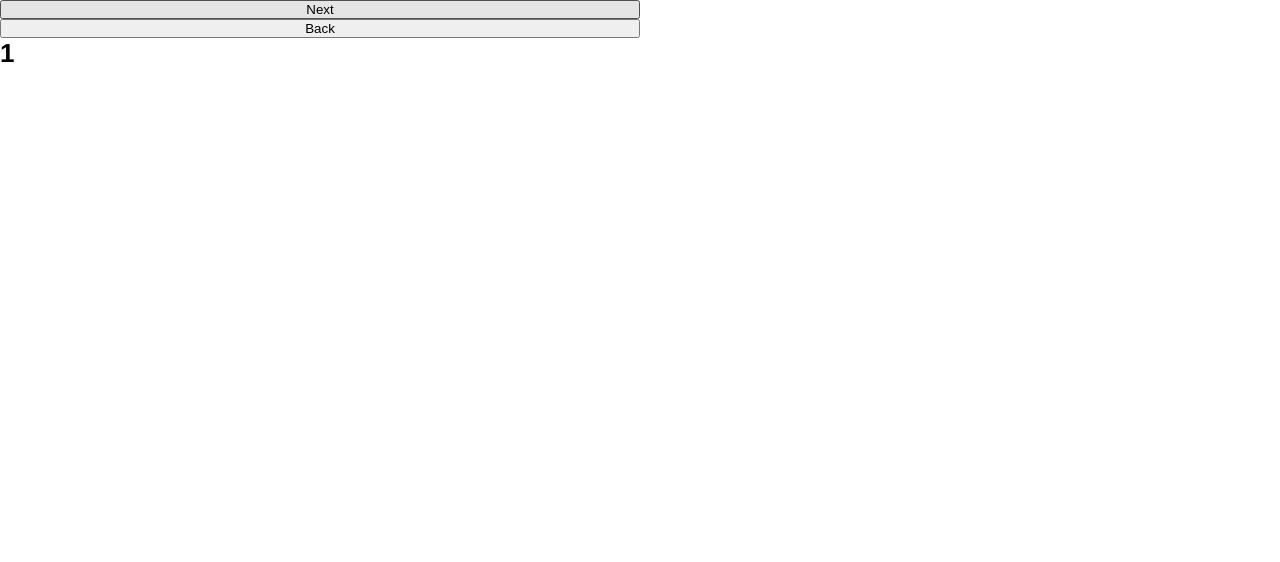
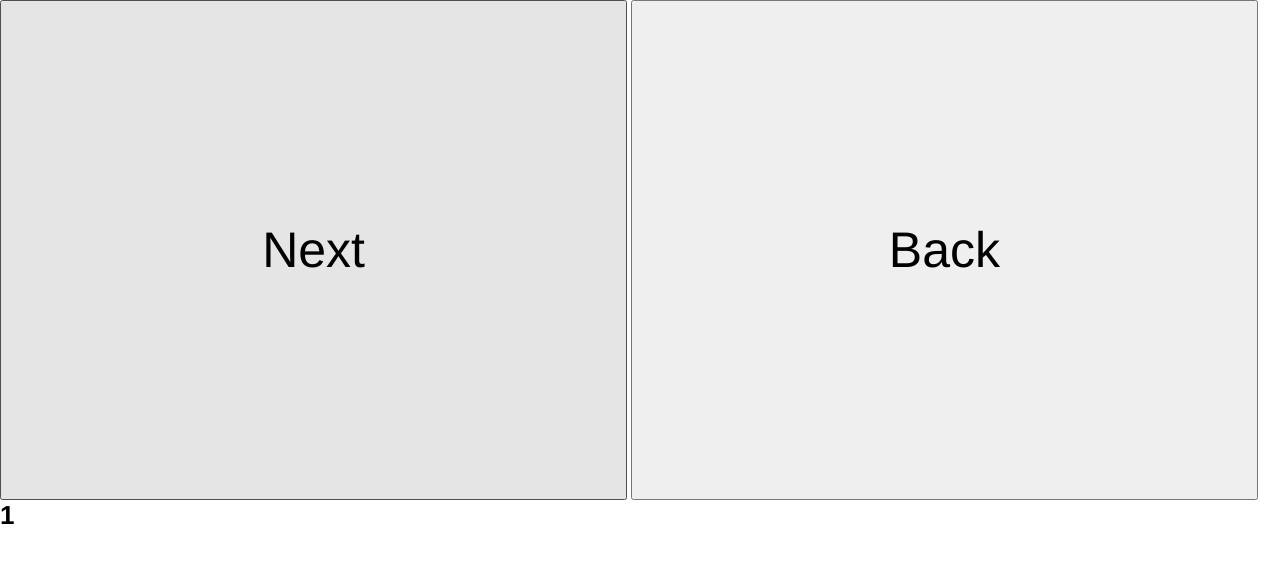
Before and after one commit to Redcoconut/slides_remote, a website: page phone.html in a window 1280 px wide. Drawn offline with nearby package versions, Linux system fonts and the light colour scheme.

Commit message:
bigger buttons

```diff
--- a/phone.html
+++ b/phone.html
@@ -8,7 +8,7 @@
       form { background: #000; padding: 3px; position: fixed; bottom: 0; width: 100%; }
       form input { border: 0; padding: 10px; width: 90%; margin-right: .5%; }
       form button { width: 9%; background: rgb(130, 224, 255); border: none; padding: 10px; }
-      button { width: 50%; height: 70%; }
+      button { width: 49%; height: 500px; font: 50px Helvetica, Arial; }
     </style>
   </head>
   <script src="/socket.io/socket.io.js"></script>
@@ -17,8 +17,8 @@
   <body>
     <ul id="messages"></ul>
     <button onclick="callNext();" >Next</button>
-  	<button onclick="callPrev();" >Back</button>
-  	<h1 id="test">1</h1>
-  	<script src="/phonejav.js"></script>
+		<button onclick="callPrev();" >Back</button>
+		<h1 id="test">1</h1>
+		<script src="/phonejav.js"></script>
   </body>
 </html>
```
